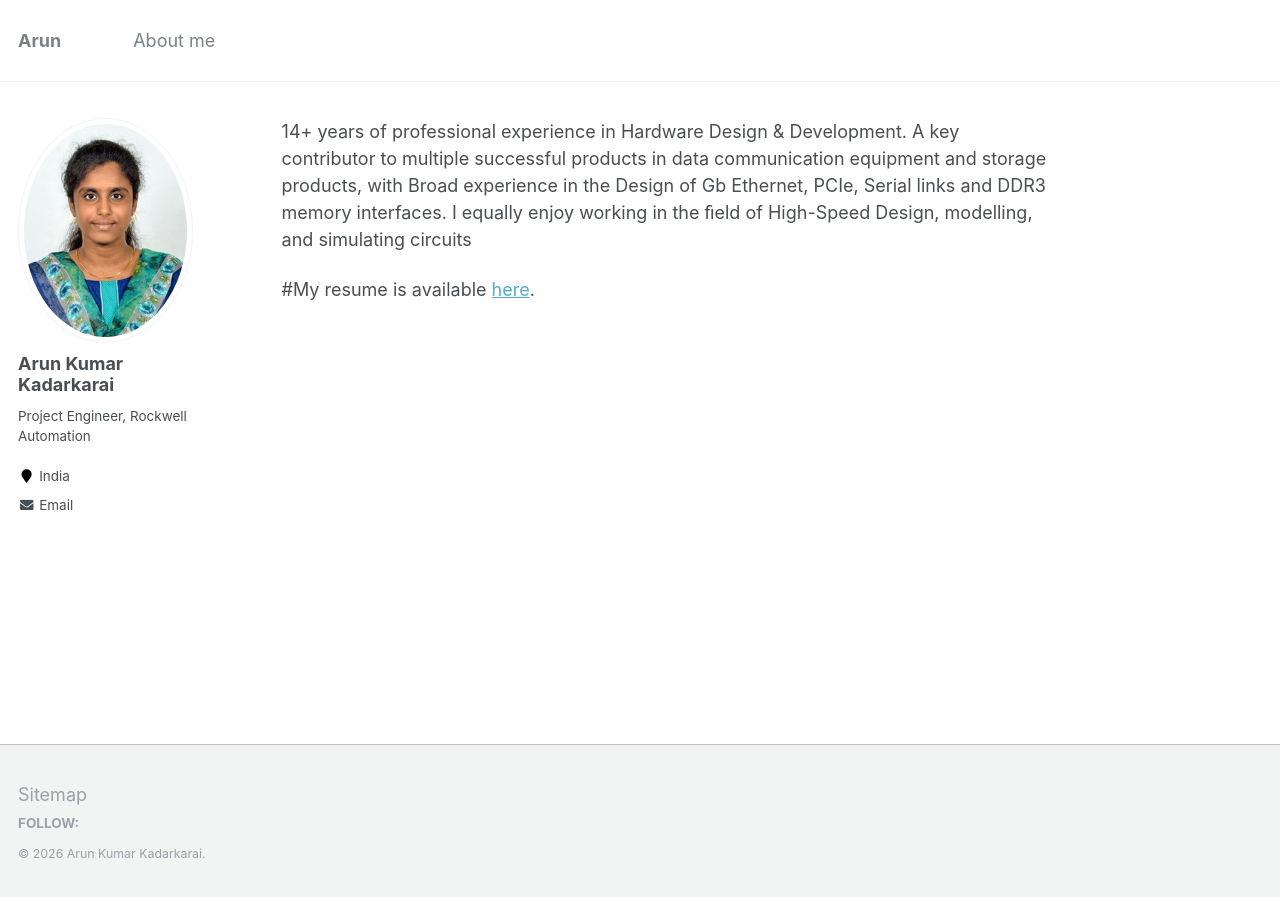
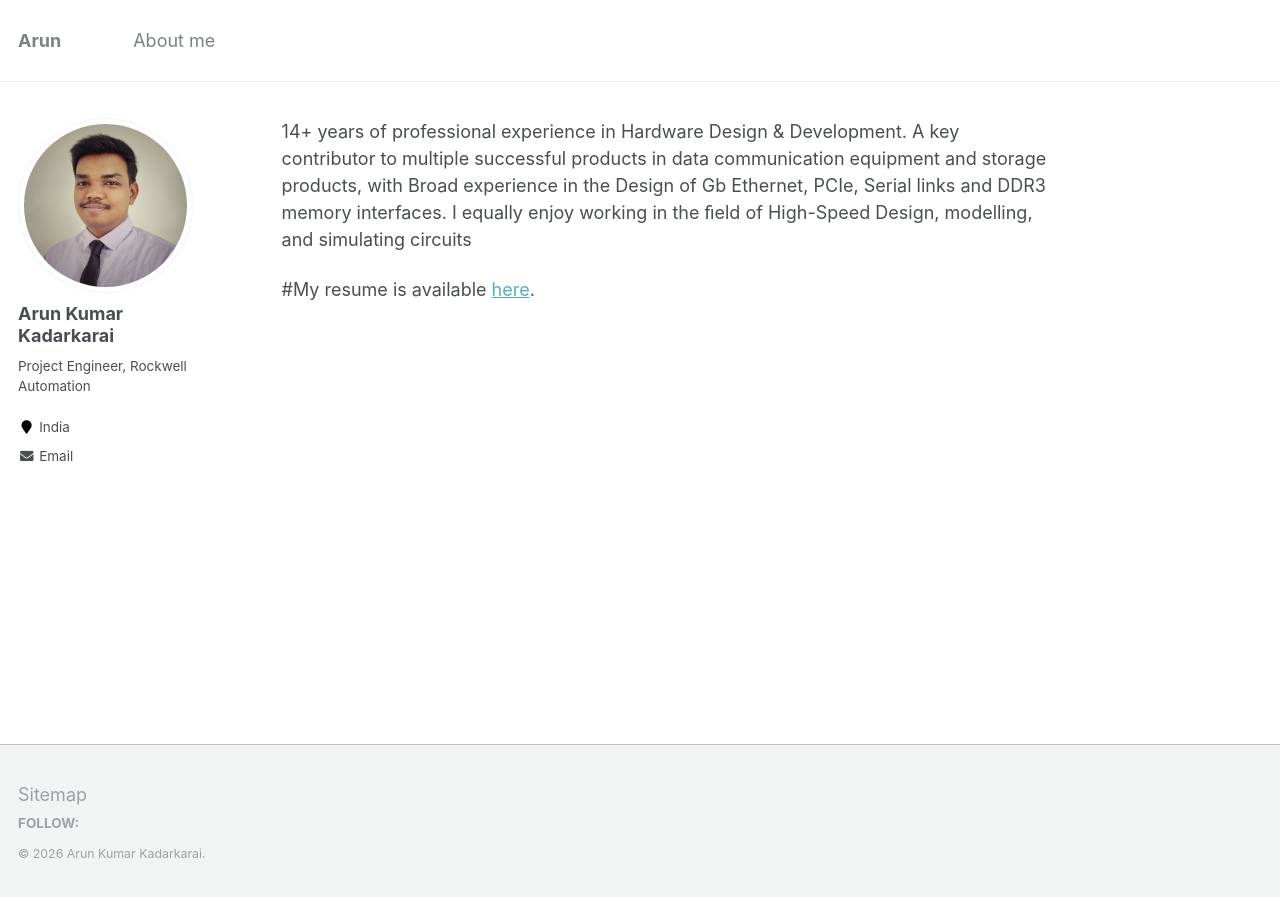
Before and after one commit to arunka97/arunka97.github.io, a Jekyll site: the page built from _pages/about.md, in a window 1280 px wide. Shown: the top 897 px of the page. Built offline with Jekyll 4.4.1, drawn with Linux system fonts in a browser that asks for light colours.

Commit message:
Update _config.yml

```diff
--- a/_config.yml
+++ b/_config.yml
@@ -81,7 +81,7 @@ analytics:
 # Site Author
 author:
   name             : "Arun Kumar Kadarkarai"
-  avatar           : "Arthi_S_photo.jpg"
+  avatar           : "IMG_2022.jpeg"
   bio              : "Project Engineer, Rockwell Automation"
   location         : "India"
   employer         :
```
